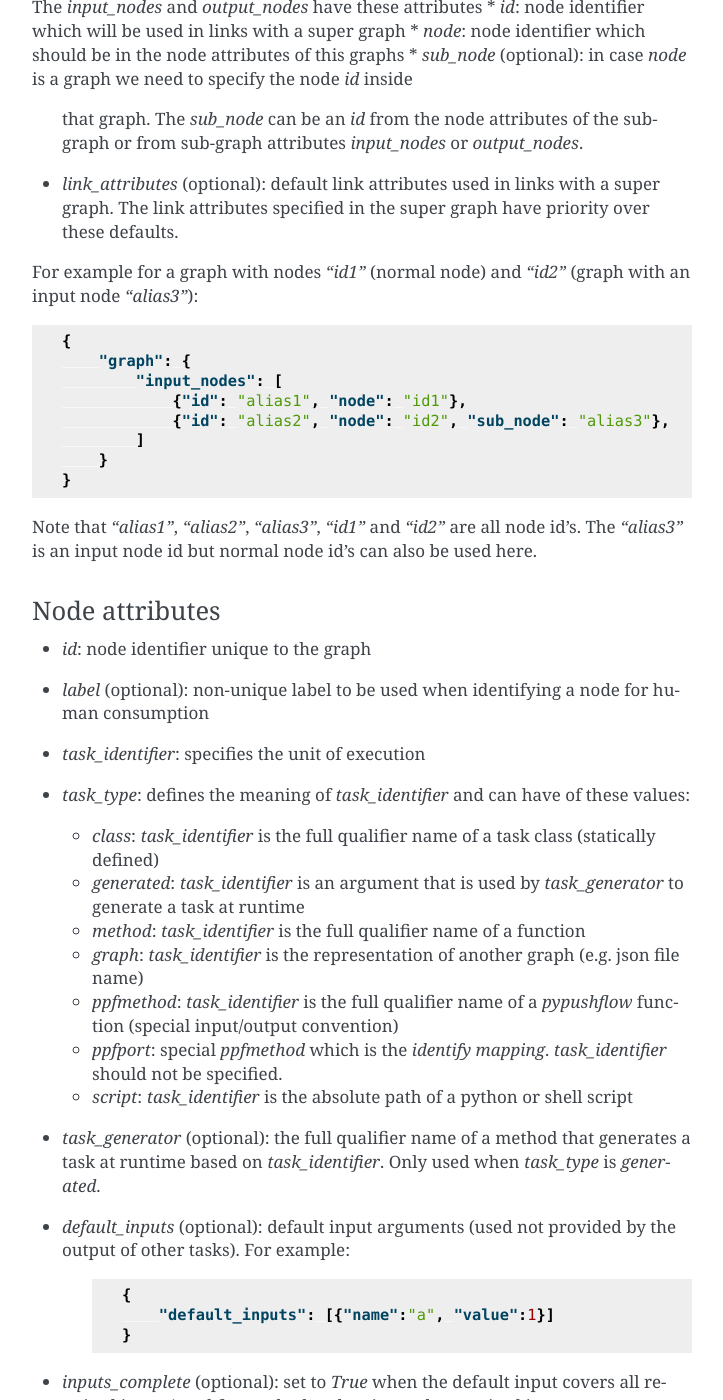
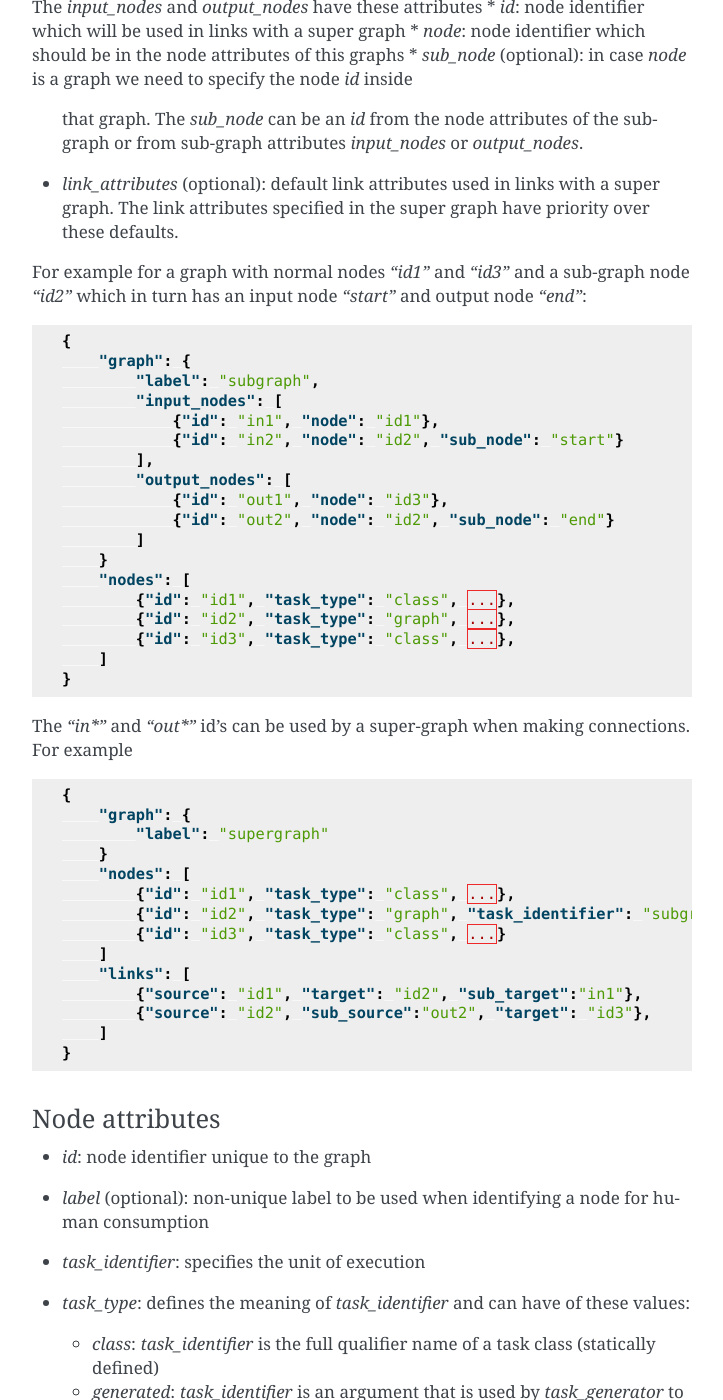
Before and after one commit to ewoks-kit/ewokscore, a Sphinx documentation site: the page built from doc/definitions.rst, in a window 1280 px wide and 1400 px high, scrolled down 1780 px. Shown: the whole window, without its empty margins (388-1111 px from the left). Built offline with Sphinx 7.4.7, drawn with Linux system fonts in a browser that asks for light colours.

Commit message:
doc: clarify input_nodes/output_nodes usage

```diff
--- a/doc/definitions.rst
+++ b/doc/definitions.rst
@@ -81,22 +81,48 @@ The *input_nodes* and *output_nodes* have these attributes
 * *link_attributes* (optional): default link attributes used in links with a super graph. The
   link attributes specified in the super graph have priority over these defaults.
 
-For example for a graph with nodes `"id1"` (normal node) and `"id2"` (graph with an input node `"alias3"`):
+For example for a graph with normal nodes `"id1"` and `"id3"` and a sub-graph node `"id2"`
+which in turn has an input node `"start"` and output node `"end"`:
 
 .. code-block:: json
 
     {
         "graph": {
+            "label": "subgraph",
             "input_nodes": [
-                {"id": "alias1", "node": "id1"},
-                {"id": "alias2", "node": "id2", "sub_node": "alias3"},
+                {"id": "in1", "node": "id1"},
+                {"id": "in2", "node": "id2", "sub_node": "start"}
+            ],
+            "output_nodes": [
+                {"id": "out1", "node": "id3"},
+                {"id": "out2", "node": "id2", "sub_node": "end"}
             ]
         }
+        "nodes": [
+            {"id": "id1", "task_type": "class", ...},
+            {"id": "id2", "task_type": "graph", ...},
+            {"id": "id3", "task_type": "class", ...},
+        ]
     }
 
+The `"in*"` and `"out*"` id's can be used by a super-graph when making connections. For example
 
-Note that `"alias1"`, `"alias2"`, `"alias3"`,  `"id1"` and `"id2"` are all node id's. The `"alias3"`
-is an input node id but normal node id's can also be used here.
+.. code-block:: json
+
+    {
+        "graph": {
+            "label": "supergraph"
+        }
+        "nodes": [
+            {"id": "id1", "task_type": "class", ...},
+            {"id": "id2", "task_type": "graph", "task_identifier": "subgraph.json", ...},
+            {"id": "id3", "task_type": "class", ...}
+        ]
+        "links": [
+            {"source": "id1", "target": "id2", "sub_target":"in1"},
+            {"source": "id2", "sub_source":"out2", "target": "id3"},
+        ]
+    }
 
 Node attributes
 ^^^^^^^^^^^^^^^
```
